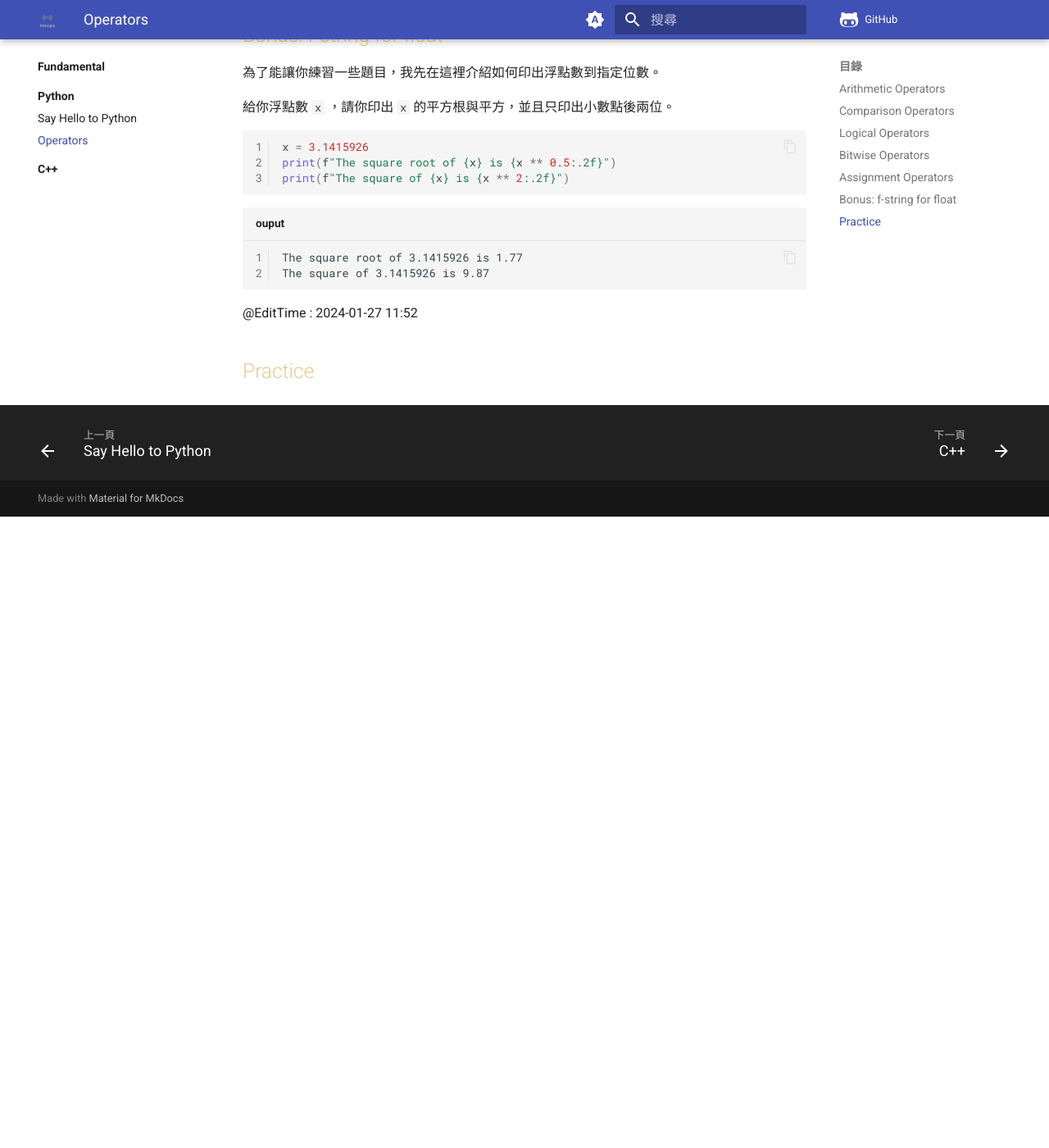
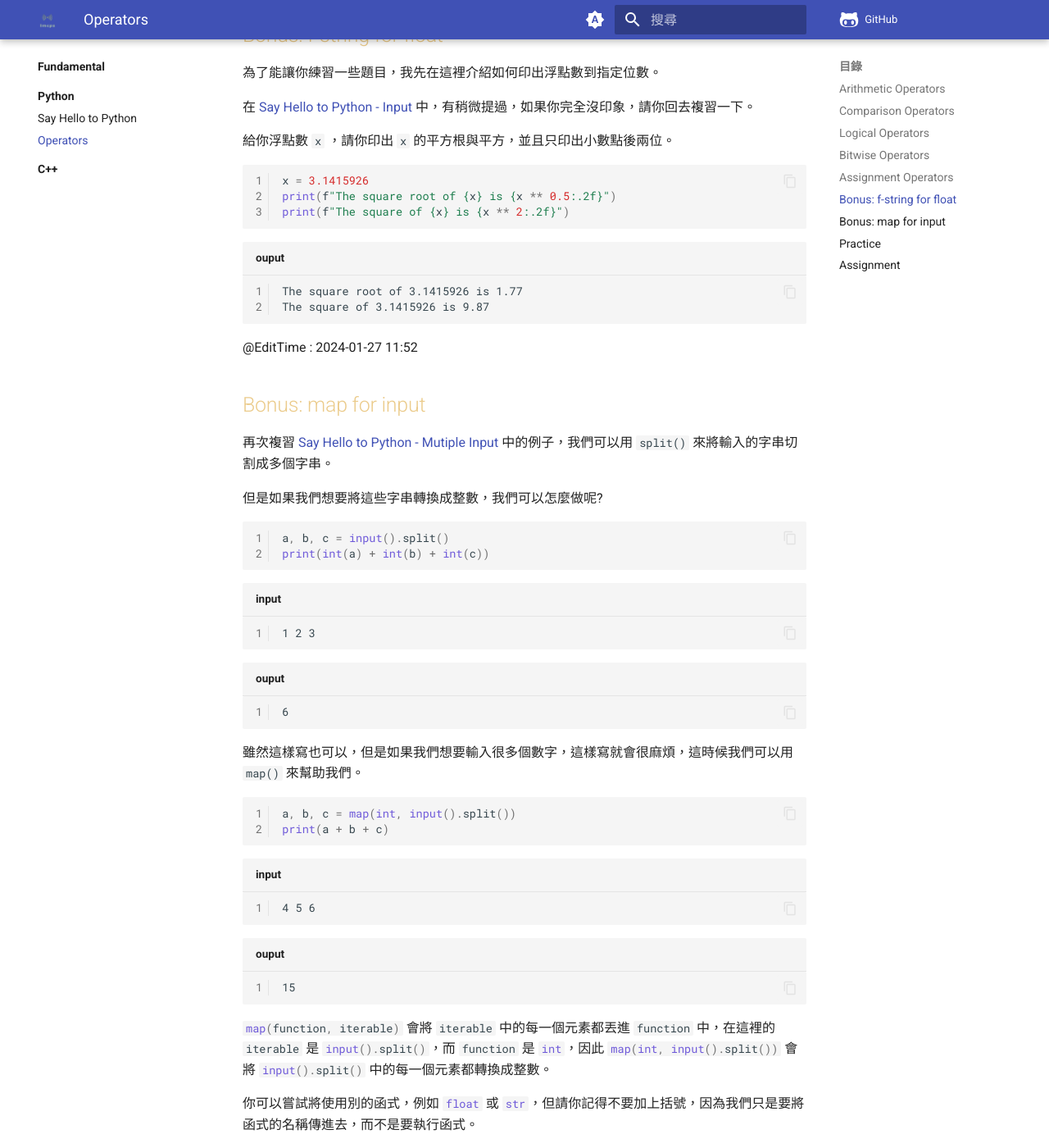
Before and after one commit to cheung4843/ZestAlgo, an MkDocs documentation site: the page built from docs/fundamental/python/operators.md, in a window 1280 px wide and 1400 px high, scrolled down 5808 px. Shown: the whole window at 82% size. Built offline with MkDocs 1.6.1 and Material for MkDocs 9.7.7, drawn with Linux system fonts in a browser that asks for light colours; comment, search, counter and statistics services are not loaded; before the commit the page ends 6438 px from its top, so only the background shows below that; some of the changed text lies outside the part shown.

Commit message:
modify say_hello.md operators.md
新增內容

````diff
--- a/docs/fundamental/python/operators.md
+++ b/docs/fundamental/python/operators.md
@@ -248,7 +248,10 @@ print(x, y, z)
 
 
 ## Bonus: f-string for float
+
 為了能讓你練習一些題目，我先在這裡介紹如何印出浮點數到指定位數。
+
+在 [Say Hello to Python - Input](say_hello.md#input) 中，有稍微提過，如果你完全沒印象，請你回去複習一下。
 
 給你浮點數 `x` ，請你印出 `x` 的平方根與平方，並且只印出小數點後兩位。
 
@@ -265,4 +268,113 @@ The square of 3.1415926 is 9.87
 
 @EditTime : 2024-01-27 11:52
 
+## Bonus: map for input
+再次複習 [Say Hello to Python - Mutiple Input](say_hello.md#multiple_input) 中的例子，我們可以用 `split()` 來將輸入的字串切割成多個字串。
+
+但是如果我們想要將這些字串轉換成整數，我們可以怎麼做呢?
+
+```python linenums="1"
+a, b, c = input().split()
+print(int(a) + int(b) + int(c))
+```
+
+```linenums="1" title="input"
+1 2 3
+```
+
+```linenums="1" title="ouput"
+6
+```
+
+雖然這樣寫也可以，但是如果我們想要輸入很多個數字，這樣寫就會很麻煩，這時候我們可以用 `map()` 來幫助我們。
+
+```python linenums="1"
+a, b, c = map(int, input().split())
+print(a + b + c)
+```
+
+```linenums="1" title="input"
+4 5 6
+```
+
+```linenums="1" title="ouput"
+15
+```
+
+`#!python map(function, iterable)` 會將 `iterable` 中的每一個元素都丟進 `function` 中，在這裡的 `iterable` 是 `#!python input().split()`，而 `function` 是 `#!python int`，因此 `#!python map(int, input().split())` 會將 `#!python input().split()` 中的每一個元素都轉換成整數。
+
+你可以嘗試將使用別的函式，例如 `#!python float` 或 `#!python str`，但請你記得不要加上括號，因為我們只是要將函式的名稱傳進去，而不是要執行函式。
+
+我們使用 *Unpacking* 的方式來將 `#!python map()` 的結果指派給變數。我相信你還記得什麼是 *Unpacking* 吧?
+
+如果你不太能理解，也沒關係，先學會怎麼用就好。
+
 ## Practice
+有了這些本章的基礎後，其實已經可以做很多題目了，我們來做一些練習題吧!
+
+!!! success
+    Itsa - [[C_MM01-易] 計算梯型面積](https://e-tutor.itsa.org.tw/e-Tutor/mod/programming/view.php?a=2913)
+
+??? abstract "Reference code"
+    ```python linenums="1"
+    a, b, h = map(int, input().split())
+    area = (a + b) * h / 2
+    print(f"Trapezoid area:{area}")
+    ```
+
+!!! success
+    Itsa - [[C_MM02-易] 計算三角形面積](https://e-tutor.itsa.org.tw/e-Tutor/mod/programming/view.php?a=2914)
+
+??? abstract "Reference code"
+    ```python linenums="1"
+
+    a, b = map(int, input().split())
+    area = a * b / 2
+    print(area)
+    ```
+
+!!! success
+    Itsa - [[C_MM04-易] 計算總和、乘積、差、商和餘數](https://e-tutor.itsa.org.tw/e-Tutor/mod/programming/view.php?a=2916)
+
+??? abstract "Reference code"
+    ```python linenums="1"
+
+    a, b = map(int, input().split())
+
+    print(f"{a}+{b}={a + b}")
+    print(f"{a}*{b}={a * b}")
+    print(f"{a}-{b}={a - b}")
+    print(f"{a}/{b}={a // b}...{a % b}")
+    ```
+
+!!! success
+    Itsa - [[C_MM06-易] 英哩轉公里](https://e-tutor.itsa.org.tw/e-Tutor/mod/programming/view.php?id=6870)
+
+??? abstract "Reference code"
+    ```python linenums="1"
+
+    mile = int(input())
+    km = mile * 1.6
+    print(f"{km:.1f}")
+    ```
+
+## Assignment
+!!! success
+    Itsa - [[C_MM07-易] 計算平方值與立方值](https://e-tutor.itsa.org.tw/e-Tutor/mod/programming/view.php?id=6873)
+
+!!! success
+    Itsa - [[C_MM08-易] 計算兩數和的平方值](https://e-tutor.itsa.org.tw/e-Tutor/mod/programming/view.php?id=6876)
+
+!!! success
+    Itsa - [[C_MM09-易] 計算 i 次方的值](https://e-tutor.itsa.org.tw/e-Tutor/mod/programming/view.php?id=6879)
+
+!!! success
+    Itsa - [[C_MM10-易] 攝氏溫度轉華式溫度](https://e-tutor.itsa.org.tw/e-Tutor/mod/programming/view.php?id=6882)
+
+!!! success
+    Itsa - [[C_MM11-易] 購票計算](https://e-tutor.itsa.org.tw/e-Tutor/mod/programming/view.php?id=6885)
+
+!!! success
+    Itsa - [[C_MM12-易] 相遇時間計算](https://e-tutor.itsa.org.tw/e-Tutor/mod/programming/view.php?id=6888)
+
+@EditTime : 2024-01-28 22:03
````
Also changed, not shown: docs/fundamental/python/say_hello.md (+3 -0 lines).
